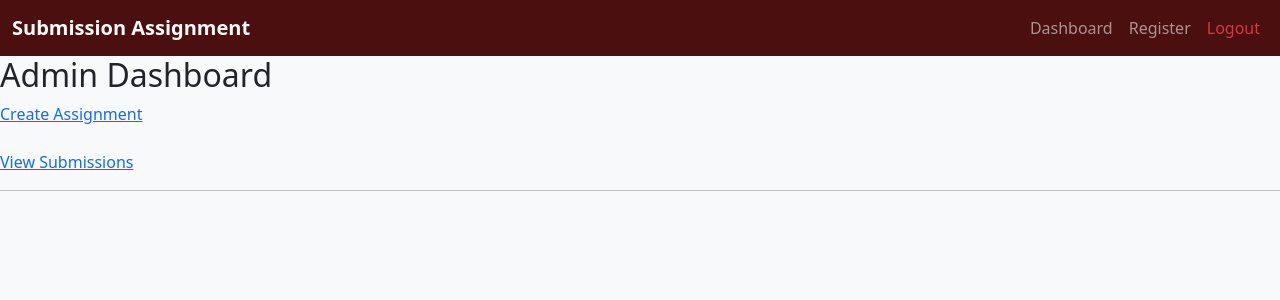
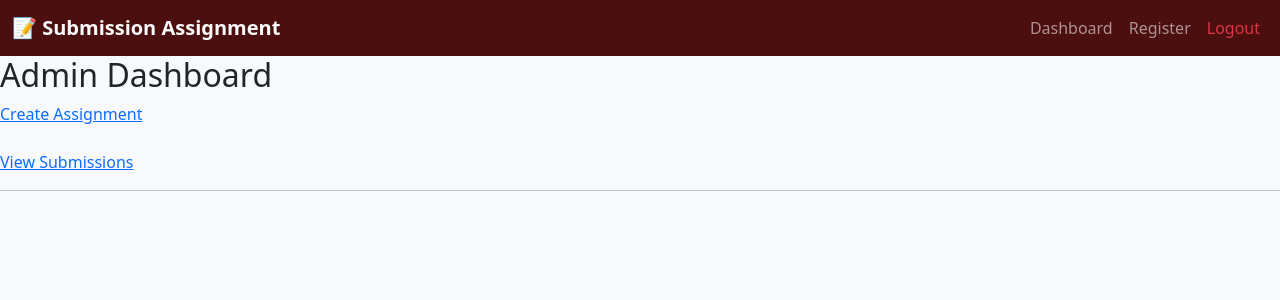
Before and after one commit to iqzahtml/assignment-system, a PHP site: page /admin/dashboard.php in a window 1280 px wide. Shown: the top 300 px of the page. Run offline with PHP 8.4, Linux system fonts and the light colour scheme.

Commit message:
Update header.php

```diff
--- a/includes/header.php
+++ b/includes/header.php
@@ -42,7 +42,7 @@
 <body>
     <nav class="navbar navbar-expand-lg navbar-dark bg-dark">
     <div class="container-fluid">
-        <a class="navbar-brand" href="dashboard.php">Submission Assignment</a>
+        <a class="navbar-brand" href="dashboard.php">   📝 Submission Assignment</a>
         <button class="navbar-toggler" type="button" data-bs-toggle="collapse" data-bs-target="#navbarNav">
             <span class="navbar-toggler-icon"></span>
         </button>
```
